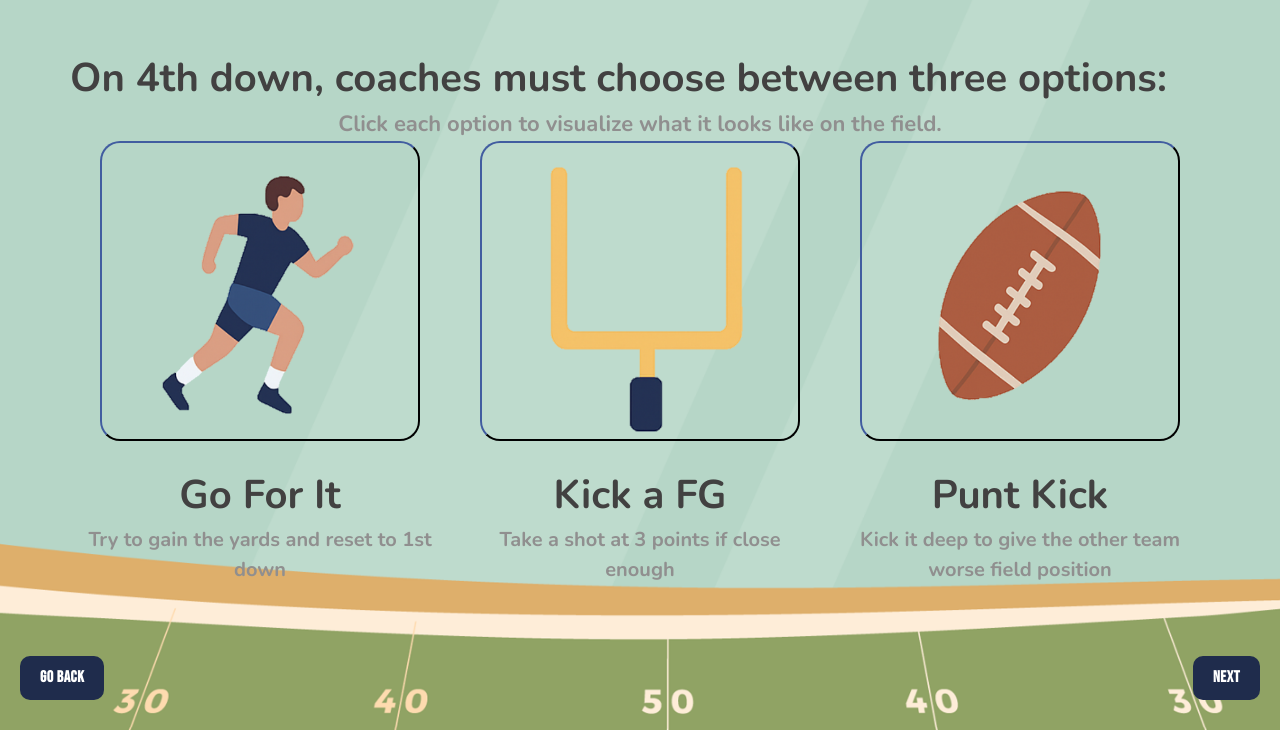
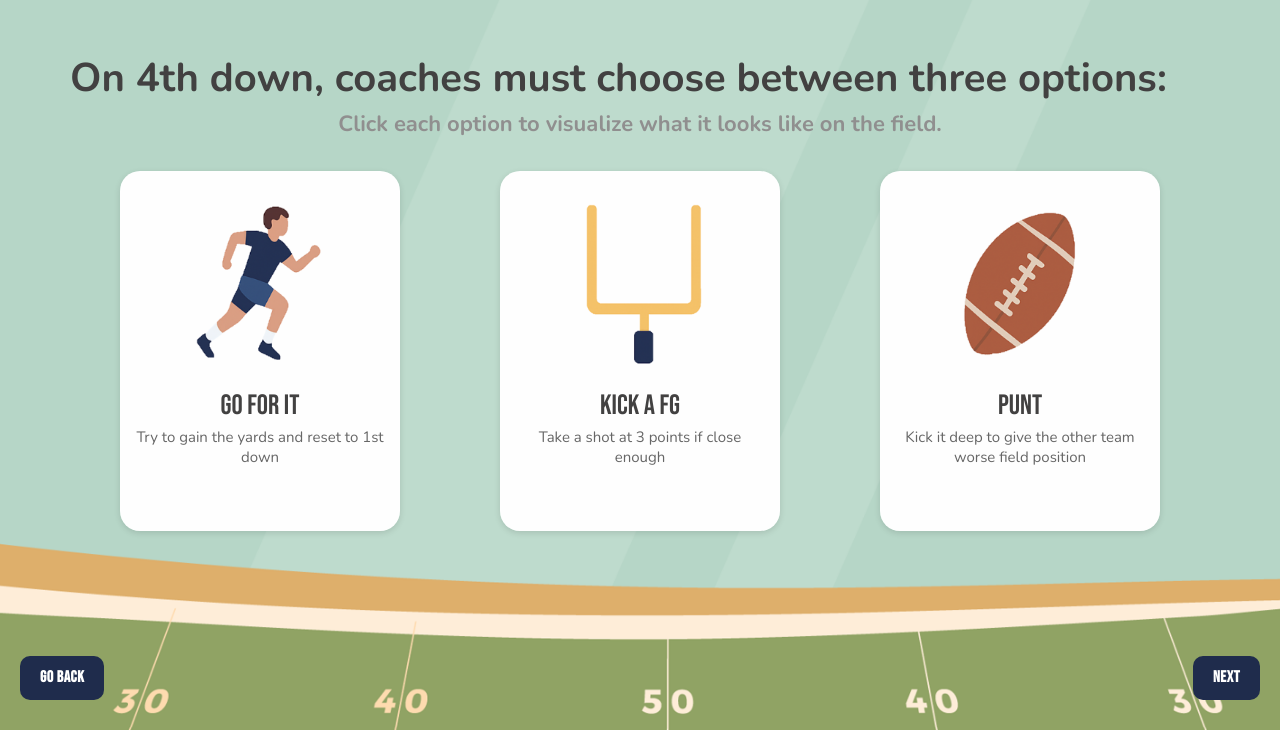
Before and after one commit to trv2111/w4170-proj, a Flask app: page /football101-options in a window 1280 px wide. Shown: the part 70-800 px from the top of the page. Run offline with Flask 3, Linux system fonts and the light colour scheme; some libraries are stand-ins or nearby versions; some web fonts are replaced.

Commit message:
Revamped cards for 4th down options

```diff
--- a/templates/football101-options.html
+++ b/templates/football101-options.html
@@ -3,108 +3,97 @@
 {% block content %}
 
 <style>
-.footballmodal {
-  display: none;
-  position: fixed;
-  z-index: 1000;
-  padding-top: 100px;
-  left: 0;
-  top: 0;
+/* ========= 4‑Down Option Cards ========================================= */
+.play-card {
+  position: relative;
+  width: 280px;
+  height: 360px;
+  margin-top: 30px;            /* pushes cards below headline */
+
+  background: #fffffffa;
+  border: none;
+  border-radius: 20px;
+  padding: 20px 16px 28px;
+  display: flex;
+  flex-direction: column;
+  align-items: center;
+  text-align: center;
+
+  box-shadow: 0 2px 6px rgba(0, 0, 0, 0.12);
+  transition: transform 0.18s, box-shadow 0.18s, background 0.18s;
+  cursor: pointer;
+}
+.play-card:hover {
+  transform: translateY(-8px) scale(1.04);
+  box-shadow: 0 10px 24px rgba(0, 0, 0, 0.25);
+}
+/* ► once a card has been viewed, keep it light‑gray permanently */
+.play-card.visited {
+  background: #e2e2e2;          /* light gray */
+}
+.play-card.visited h3,
+.play-card.visited p {
+  color: #424141;               /* ensure text still readable */
+}
+/* card image */
+.play-card img {
   width: 100%;
-  height: 100%;
-  overflow: auto;
-  background-color: rgba(0,0,0,0.5);
+  height: 180px;
+  object-fit: contain;
+  border-radius: 12px;
+  margin-bottom: 18px;
 }
+/* title + subtitle */
+.play-card h3 { font-family: "Bebas Neue", sans-serif; font-size: 28px; color: #424141; margin: 0 0 4px; }
+.play-card p  { font-family: "Nunito", sans-serif; font-size: 15px; color: #666; margin: 0; line-height: 1.35; }
+/* play icon overlay */
+.play-icon {
+  position: absolute;
+  top: 50%;
+  left: 50%;
+  transform: translate(-50%, -50%);
+  font-size: 64px;
+  color: #fff;
+  text-shadow: 0 0 8px rgba(0, 0, 0, 0.7);
+  opacity: 0;
+  pointer-events: none;
+  transition: opacity 0.18s;
+}
+.play-card:hover .play-icon { opacity: 1; }
+/* focus ring */
+.play-card:focus-visible { outline: 4px solid #1f2c4c; outline-offset: 4px; }
 
-.modal-content {
-  background-color: #1f2c4c;
-  margin: auto;
-  padding: 20px;
-  border: 2px solid #888;
-  width: 50%;
-  border-radius: 10px;
-}
-.football101text{
-    font-size: 20px;
-    font-weight: bold;
-}
-
+/* existing modal wrapper unchanged */
+.footballmodal { display: none; position: fixed; z-index: 1000; left: 0; top: 0; width: 100%; height: 100%; padding-top: 100px; background: rgba(0, 0, 0, 0.5); }
+.modal-content { background: #1f2c4c; margin: auto; border: 2px solid #888; border-radius: 10px; width: 50%; padding: 20px; }
 </style>
 
-<script src="static/football101-options.js"></script>
+<script src="/static/football101-options.js"></script>
+
 <br><br>
 <div class="container">
-    <div class="row middle-center-text darkGrey">
-        On 4th down, coaches must choose between three options:
-    </div>
-    <div class="row">
-        <div class="col middle-center-text lightGrey" style="font-size: 22px;">
-          Click each option to visualize what it looks like on the field.
-        </div>
-      </div>
+  <div class="row middle-center-text darkGrey">On 4th down, coaches must choose between three options:</div>
+  <div class="row"><div class="col middle-center-text lightGrey" style="font-size:22px;">Click each option to visualize what it looks like on the field.</div></div>
 
-    <div class="row">
-        <div class="col-4">
-            <button  id="goForItBtn" class="football101buttons"><img class="img-resize" src="/static/images/go-for-it.png"></button>
-        </div>
-        <div class="col-4">
-            <button id="fieldGoalBtn" class="football101buttons"><img class="img-resize" src="/static/images/FieldGoal.png"></button>
-        </div>
-        <div class="col-4">
-            <button id="puntBtn" class="football101buttons"><img class="img-resize" src="/static/images/Football.png"></button>
-        </div>
-    </div>
-    <br>
-    <div class="row">
-        <div class="col-4 middle-center-text darkGrey">
-            Go For It
-        </div>
-        <div class="col-4 middle-center-text darkGrey">
-            Kick a FG
-        </div>
-        <div class="col-4 middle-center-text darkGrey">
-            Punt Kick
-        </div>
-    </div>
-
-    <div class="row">
-        <div class="col-4 lightGrey football101text">
-            Try to gain the yards and reset to 1st down
-        </div>
-        <div class="col-4 lightGrey football101text">
-            Take a shot at 3 points if close enough
-        </div>
-        <div class="col-4 lightGrey football101text">
-            Kick it deep to give the other team worse field position
-        </div>
-    </div>
+  <!-- Option cards row -->
+  <div class="row justify-content-center gy-4">
+    <div class="col-12 col-md-4 d-flex justify-content-center">
+      <button id="goForItBtn"   class="play-card"><img src="/static/images/go-for-it.png"   alt="Go for it"><h3>Go For It</h3><p>Try to gain the yards and reset to 1st down</p><span class="play-icon">▶</span></button></div>
+    <div class="col-12 col-md-4 d-flex justify-content-center">
+      <button id="fieldGoalBtn" class="play-card"><img src="/static/images/FieldGoal.png" alt="Field goal"><h3>Kick a FG</h3><p>Take a shot at 3 points if close enough</p><span class="play-icon">▶</span></button></div>
+    <div class="col-12 col-md-4 d-flex justify-content-center">
+      <button id="puntBtn"      class="play-card"><img src="/static/images/Football.png"   alt="Punt"><h3>Punt</h3><p>Kick it deep to give the other team worse field position</p><span class="play-icon">▶</span></button></div>
+  </div>
 </div>
 
-<div class="bottom-buttons-Container">
-    <a href="/football101" class="back-button">Go Back</a>
-    <a href="/learn" class="back-button">Next</a>
-</div>
+<!-- bottom nav -->
+<div class="bottom-buttons-Container"><a href="/football101" class="back-button">Go Back</a><a href="/learn" class="back-button">Next</a></div>
 
-<!-- Modals Section -->
-<div id="goForItModal" class="footballmodal">
-    <div class="modal-content">
-      <span class="close" id="closeGoForIt"></span>
-      <img src="static/images/goforit.gif" alt="Go for it">
-    </div>
-    </div>
-
-    <div id="fieldGoalModal" class="footballmodal">
-    <div class="modal-content">
-      <span class="close" id="closeFieldGoal"></span>
-      <img src="static/images/FieldGoal.gif" alt="Field Goal">
-    </div>
-    </div>
-
-    <div id="puntModal" class="footballmodal">
-    <div class="modal-content">
-      <span class="close" id="closePunt"></span>
-      <img src="static/images/punt.gif" alt="Punt">
-    </div>
-</div>
+<!-- Modals -->
+<div id="goForItModal"   class="footballmodal"><div class="modal-content"><span class="close" id="closeGoForIt"></span><img src="/static/images/goforit.gif"   alt="Go for it"></div></div>
+<div id="fieldGoalModal" class="footballmodal"><div class="modal-content"><span class="close" id="closeFieldGoal"></span><img src="/static/images/FieldGoal.gif" alt="Field goal"></div></div>
+<div id="puntModal"      class="footballmodal"><div class="modal-content"><span class="close" id="closePunt"></span><img src="/static/images/punt.gif"      alt="Punt"></div></div>
 
 {% endblock %}
+
+{% block scripts %}{% endblock %}
```
Also changed, not shown: static/football101-options.js (+13 -32 lines).
